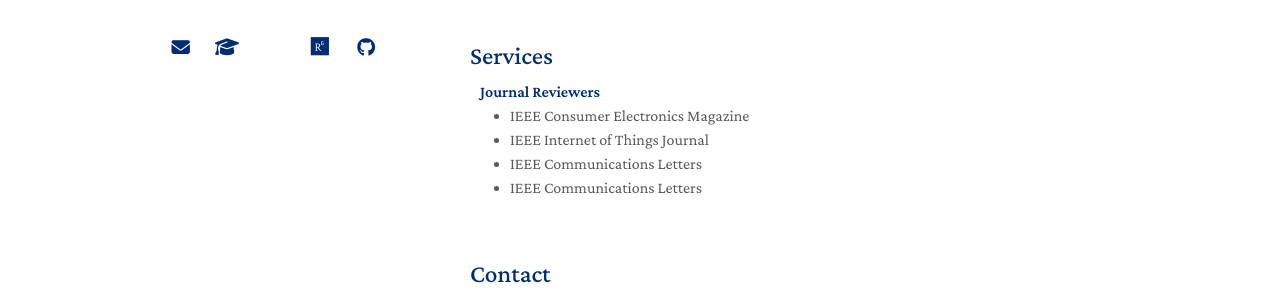
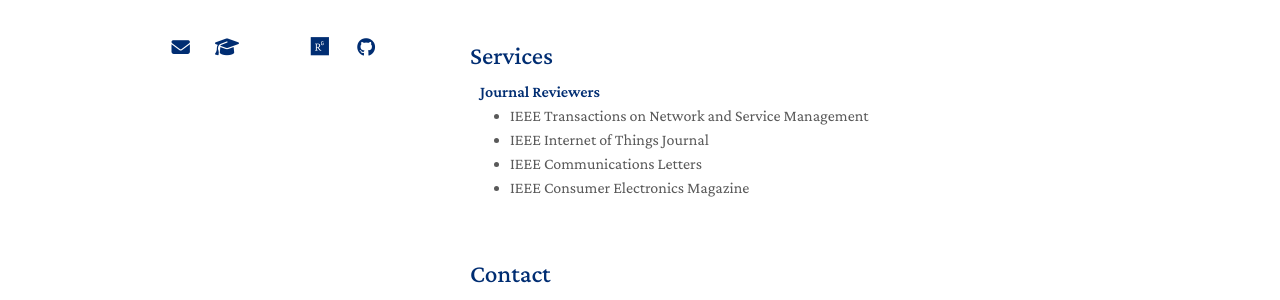
Before and after one commit to QuinYim/quinyim.github.io, a Jekyll site: the page built from index.md, in a window 1280 px wide and 900 px high, scrolled down 1645 px, cut to the strip 291-900 px from the top of the window. Shown: the part 146-446 px from the top of the strip. Built offline with Jekyll 4.4.1, drawn with Linux system fonts in a browser that asks for light colours; a style sheet for code colours, icons or effects is not loaded; some of the changed lines change nothing that is shown.

Commit message:
Update services.md

```diff
--- a/_includes/services.md
+++ b/_includes/services.md
@@ -1,3 +1,11 @@
+<!--
+ * @Author: Quin Yim yankun610@gmail.com
+ * @Date: 2024-08-30 14:48:47
+ * @LastEditors: Quin Yim yankun610@gmail.com
+ * @LastEditTime: 2024-12-03 10:25:20
+ * @FilePath: /quinyim.github.io/_includes/services.md
+ * @Description: 这是默认设置,请设置`customMade`, 打开koroFileHeader查看配置 进行设置: https://github.com/OBKoro1/koro1FileHeader/wiki/%E9%85%8D%E7%BD%AE
+-->
 <h1 id="services"></h1>
 
 <h2 style="margin: 60px 0px 10px;">Services</h2>
@@ -5,8 +13,8 @@
 <h4 style="margin:0 10px 0;">Journal Reviewers</h4>
 
 <ul style="margin:0 0 20px;">
-  <li><a href="https://ctsoc.ieee.org/publications/ieee-consumer-electronics-magazine.html"><autocolor>IEEE Consumer Electronics Magazine</autocolor></a></li>
+  <li><a href="https://www.comsoc.org/publications/journals/ieee-tnsm"><autocolor>IEEE Transactions on Network and Service Management</autocolor></a></li>
   <li><a href="https://ieee-iotj.org"><autocolor>IEEE Internet of Things Journal</autocolor></a></li>
   <li><a href="https://www.comsoc.org/publications/journals/ieee-comml"><autocolor>IEEE Communications Letters</autocolor></a></li>
-  <li><a href="https://www.comsoc.org/publications/journals/ieee-tnsm"><autocolor>IEEE Communications Letters</autocolor></a></li>
+  <li><a href="https://ctsoc.ieee.org/publications/ieee-consumer-electronics-magazine.html"><autocolor>IEEE Consumer Electronics Magazine</autocolor></a></li>
 </ul>
```
